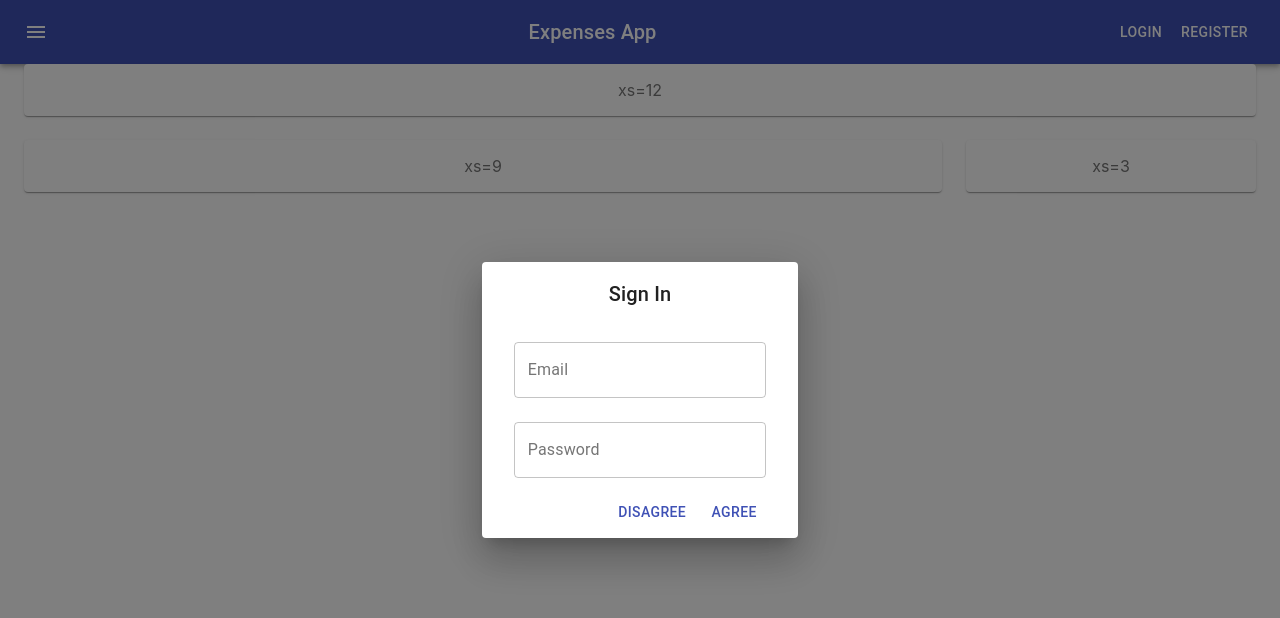
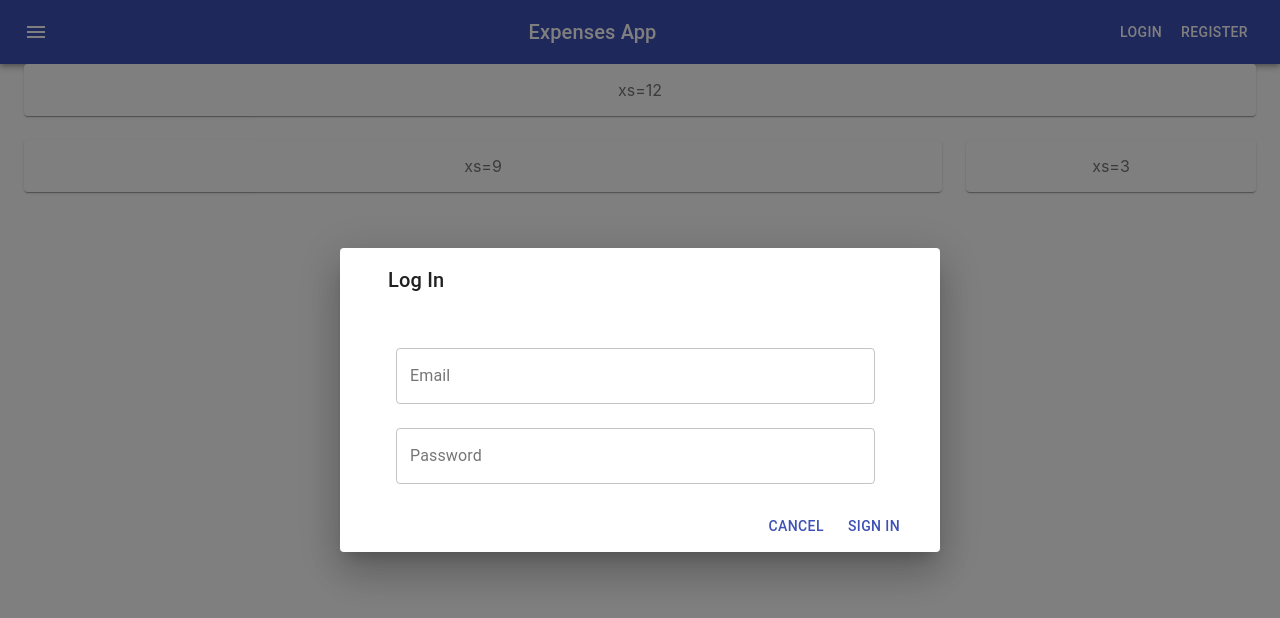
Before and after one commit to leolivares/ExpensesApp, a React (Create React App) app in the folder client/: page / in a window 1280 px wide. Both pictures are taken after a click on the button "LOGIN". Shown: the top 618 px of the page. Built offline with nearby package versions, Linux system fonts and the light colour scheme.

Commit message:
Login dialog and input validation :lipstick:

```diff
--- a/client/src/components/Login/LoginDialog.jsx
+++ b/client/src/components/Login/LoginDialog.jsx
@@ -1,14 +1,12 @@
-import React from 'react';
+import React, { useState } from 'react';
 import { useDispatch, useSelector } from 'react-redux';
 import { authenticateUser, displayDialog } from "./../../features/Login/loginSlice";
 import { makeStyles } from '@material-ui/core/styles';
 import LoginForm from './LoginForm';
 import Button from '@material-ui/core/Button';
 import Dialog from '@material-ui/core/Dialog';
-import DialogActions from '@material-ui/core/DialogActions';
 import DialogTitle from '@material-ui/core/DialogTitle';
 import Slide from '@material-ui/core/Slide';
-import Grid from '@material-ui/core/Grid';
 import Container from '@material-ui/core/Container';
 
 
@@ -26,6 +24,7 @@ export default function LoginDialog() {
 
   const { openDialog } = useSelector(state => state.login);
 
+
   // const [open, setOpen] = React.useState(false);
 
   const handleClickOpen = () => {
@@ -34,8 +33,10 @@ export default function LoginDialog() {
 
   const handleClose = () => {
     dispatch(displayDialog(false));
-    dispatch(authenticateUser({email: "leolivares@uc.cl", password: '123123'}));
+    // dispatch(authenticateUser({email: "leolivares@uc.cl", password: '123123'}));
   };
+
+
 
   return (
     <div>
@@ -50,23 +51,9 @@ export default function LoginDialog() {
         aria-labelledby="alert-dialog-slide-title"
         aria-describedby="alert-dialog-slide-description"
       >
-        <Container maxWidth='sm'>
-          <Grid>
-            <Grid container item xs={12} direction="row" justify="center">
-              <DialogTitle id="alert-dialog-slide-title">{"Sign In"}</DialogTitle>
-            </Grid>
-            <Grid container item xs={12} direction="column" justify="center">
-                <LoginForm></LoginForm>
-            </Grid>
-            <DialogActions>
-              <Button onClick={handleClose} color="primary">
-                Disagree
-              </Button>
-              <Button onClick={handleClose} color="primary">
-                Agree
-              </Button>
-            </DialogActions>
-          </Grid>
+        <Container>
+          <DialogTitle id="form-dialog-title">Log In</DialogTitle>
+          <LoginForm></LoginForm>
         </Container>
       </Dialog>
     </div>
--- a/client/src/components/Login/LoginForm.jsx
+++ b/client/src/components/Login/LoginForm.jsx
@@ -1,18 +1,23 @@
-import React from 'react';
+import React, { useState } from 'react';
 import { makeStyles, withStyles } from '@material-ui/core/styles';
+import { useDispatch, useSelector } from 'react-redux';
+import { authenticateUser, displayDialog } from "./../../features/Login/loginSlice";
 import Button from '@material-ui/core/Button';
 import TextField from '@material-ui/core/TextField';
+import DialogActions from '@material-ui/core/DialogActions';
+import DialogContent from '@material-ui/core/DialogContent';
 
 
 const useStyles = makeStyles((theme) => ({
   root: {
     display: 'flex',
-      flexDirection: 'column'
+    flexDirection: 'column',
+    justifyContent: 'center'
   },
   textField: {
     marginLeft: theme.spacing(1),
     marginRight: theme.spacing(1),
-      width: "25ch",
+    width: '95%'
   },
 }));
 
@@ -26,7 +31,7 @@ const LoginTextField = withStyles({
     },
     '& .MuiOutlinedInput-root': {
       '&:hover fieldset': {
-            borderColor: 'yellow',
+        borderColor: 'blue',
       },
       '&.Mui-focused fieldset': {
         borderColor: 'green',
@@ -35,20 +40,58 @@ const LoginTextField = withStyles({
   },
 })(TextField);
 
+
+
 export default function LoginForm() {
   const classes = useStyles();
+  const dispatch = useDispatch();
 
+  const [inputEmail, setInputEmail] = useState('');
+  const [inputPassword, setInputPassword] = useState('');
+  const [validEmail, setValidEmail] = useState(true);
+  const [emailHelper, setEmailHelper] = useState('');
+  const [validPassword, setValidPassword] = useState(true);
+  const [passwordHelper, setPasswordHelper] = useState('');
+
+  const emailField = React.createRef();
+  const passwordField = React.createRef();
+
+  const handleClose = () => {
+    dispatch(displayDialog(false));
+    // dispatch(authenticateUser({email: "leolivares@uc.cl", password: '123123'}));
+  }
+
+  const handleLogin = () => {
+    console.log(inputEmail);
+    console.log(inputPassword);
+    if (!inputEmail) {
+      console.log(emailField.current);
+      setValidEmail(false);
+      setEmailHelper("Email Required");
+    }
+    if (!inputPassword) {
+      setValidPassword(false);
+      setPasswordHelper("Password Required");
+    }
+    // dispatch(displayDialog(false));
+  }
 
   return (
     <div>
-       <form className={classes.root} noValidate>
+
+      <DialogContent>
         <LoginTextField
           className={classes.textField}
           label="Email"
           placeholder="Email"
           variant="outlined"
-                id="custom-css-outlined-input"
+          id="email-input"
           margin="normal"
+          error={!validEmail}
+          helperText={emailHelper}
+          fullWidth
+          onChange={e => setInputEmail(e.target.value)}
+          ref={emailField}
         />
 
         <LoginTextField
@@ -57,8 +100,23 @@ export default function LoginForm() {
           variant="outlined"
           id="custom-css-outlined-input"
           margin="normal"
+          fullWidth
+          error={!validPassword}
+          helperText={passwordHelper}
+          onChange={e => setInputPassword(e.target.value)}
+          ref={passwordField}
         />
-       </form>
+      </DialogContent>
+      <DialogActions>
+        <Button onClick={handleClose} color="primary">
+          Cancel
+        </Button>
+        <Button onClick={handleLogin} color="primary">
+          Sign In
+        </Button>
+      </DialogActions>
+
+
     </div>
   );
 }
--- a/client/src/features/Login/loginSlice.js
+++ b/client/src/features/Login/loginSlice.js
@@ -8,7 +8,6 @@ export const authenticateUser = createAsyncThunk(
     async (userInfo, thunkAPI) => {
         const response = await authUser(userInfo.email, userInfo.password);
         Cookies.set('token', response);
-        console.log(Cookies.get());
         return response;
     }
 )
@@ -17,8 +16,7 @@ const loginSlice = createSlice({
     name: 'login',
     initialState: {
         loading: false,
-        openDialog: false,
-        token: null
+        openDialog: false
     },
     reducers: {
         displayDialog(state, action) {
@@ -32,7 +30,6 @@ const loginSlice = createSlice({
         },
         [authenticateUser.fulfilled]: (state, action) => {
             state.loading = false;
-            state.token = action.payload;
         },
         [authenticateUser.rejected]: (state, action) => {
             state.loading = false;
```
Lines whose indentation alone changed are shown as unchanged.
